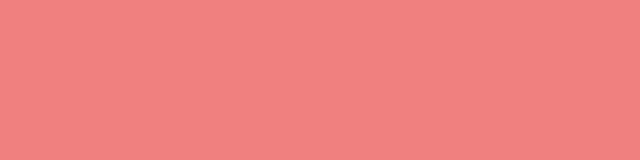
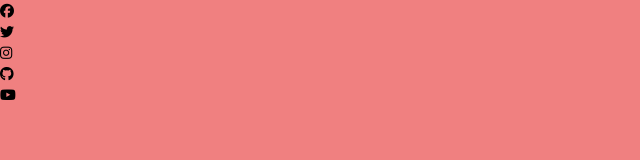
Before and after one commit to nikolaymihalev/HTML-CSS-JS-Projects, a plain HTML site: page Social Media Icons/index.html in a window 1280 px wide. Shown: the whole page, without its empty margins (0-640 px from the left). Drawn offline with Linux system fonts and the light colour scheme.

Commit message:
Implemented html elements

```diff
--- a/Social Media Icons/index.html
+++ b/Social Media Icons/index.html
@@ -5,8 +5,47 @@
     <meta name="viewport" content="width=device-width, initial-scale=1.0">
     <title>Social Media Icons</title>
     <link rel="stylesheet" href="style.css">
+    <script src="https://kit.fontawesome.com/b33ae4a02c.js" crossorigin="anonymous"></script>
 </head>
 <body>
-
+    <section class="icons">
+        <ul>
+            <li>
+                <div class="icon facebook">
+                    <a href="#">
+                        <i class="fa-brands fa-facebook" style="color: #000000;"></i>
+                    </a>
+                </div>
+            </li>
+            <li>
+                <div class="icon twitter">
+                    <a href="#">
+                        <i class="fa-brands fa-twitter" style="color: #000000;"></i>
+                    </a>
+                </div>
+            </li>
+            <li>
+                <div class="icon instagram">
+                    <a href="#">
+                        <i class="fa-brands fa-instagram" style="color: #000000;"></i>
+                    </a>
+                </div>
+            </li>
+            <li>
+                <div class="icon github">
+                    <a href="#">
+                        <i class="fa-brands fa-github" style="color: #000000;"></i>
+                    </a>
+                </div>
+            </li>
+            <li>
+                <div class="icon youtube">
+                    <a href="#">
+                        <i class="fa-brands fa-youtube" style="color: #000000;"></i>
+                    </a>
+                </div>
+            </li>
+        </ul>
+    </section>
 </body>
 </html>
```
